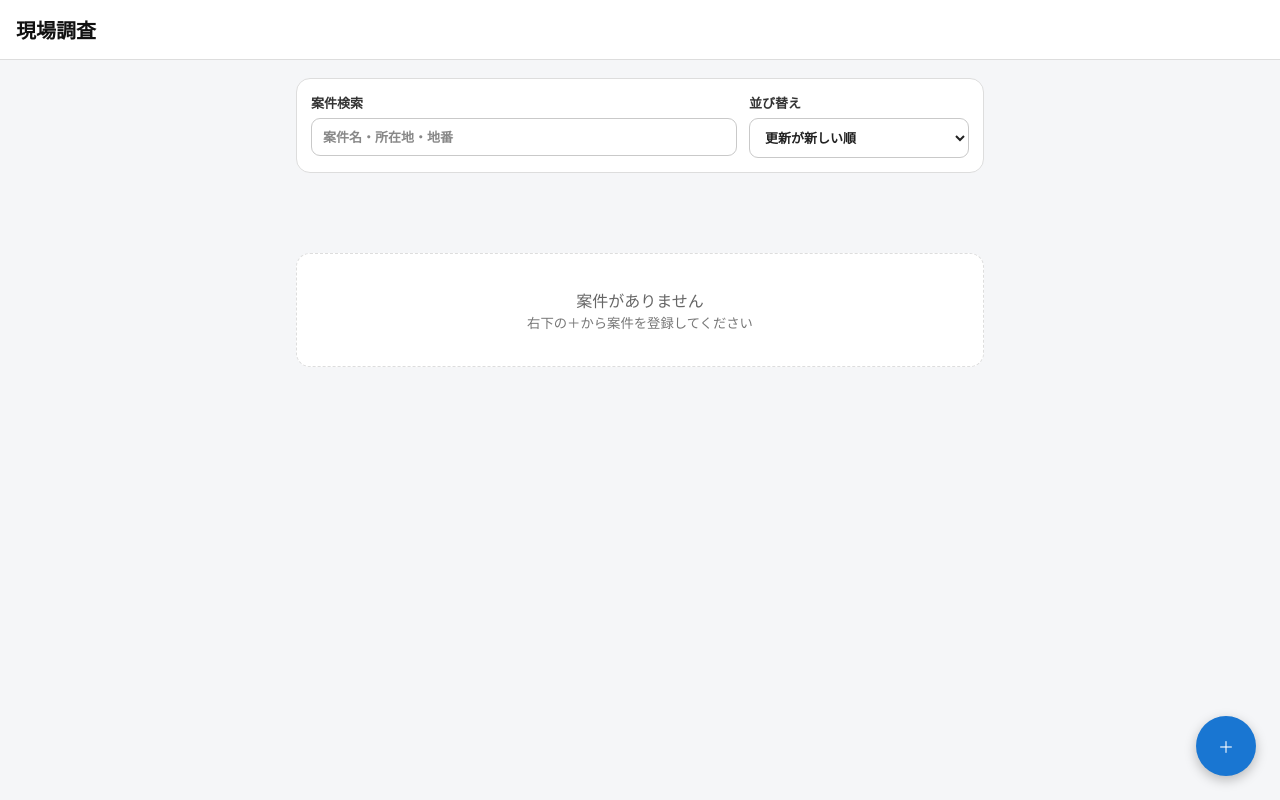
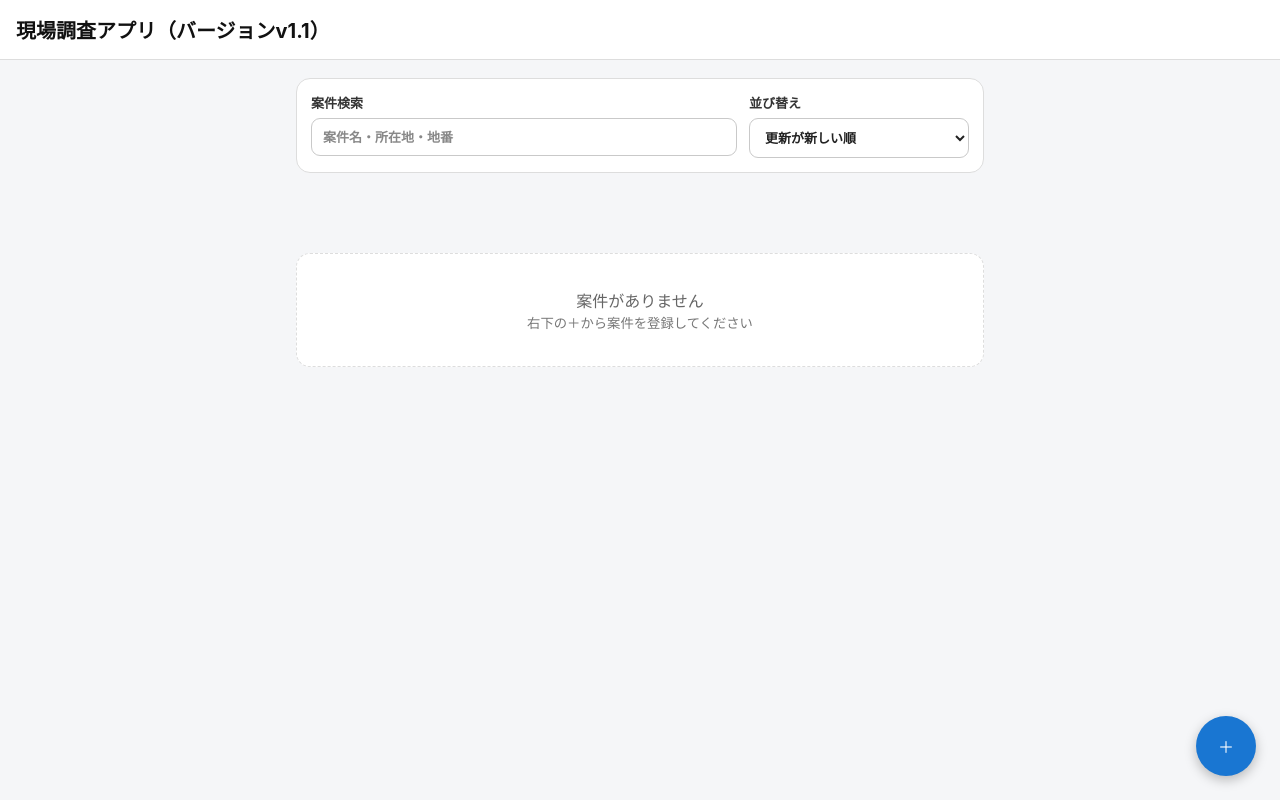
Before and after one commit to nakagawach/field-survey-pwa, a React (Vite) app: page / in a window 1280 px wide. Built offline with nearby package versions, Linux system fonts and the light colour scheme.

Commit message:
Show v1.1 in app title

```diff
--- a/src/clean4/App.tsx
+++ b/src/clean4/App.tsx
@@ -564,7 +564,7 @@ export default function App() {
 
   return (
     <div className="app-shell">
-      <Header title="現場調査" />
+      <Header title="現場調査アプリ（バージョンv1.1）" />
       <main className="content-screen">
         <section className="project-tools" aria-label="案件検索と並び替え">
           <label className="project-search">案件検索<input type="search" value={projectQuery} onChange={(e) => setProjectQuery(e.target.value)} placeholder="案件名・所在地・地番" /></label>
```
